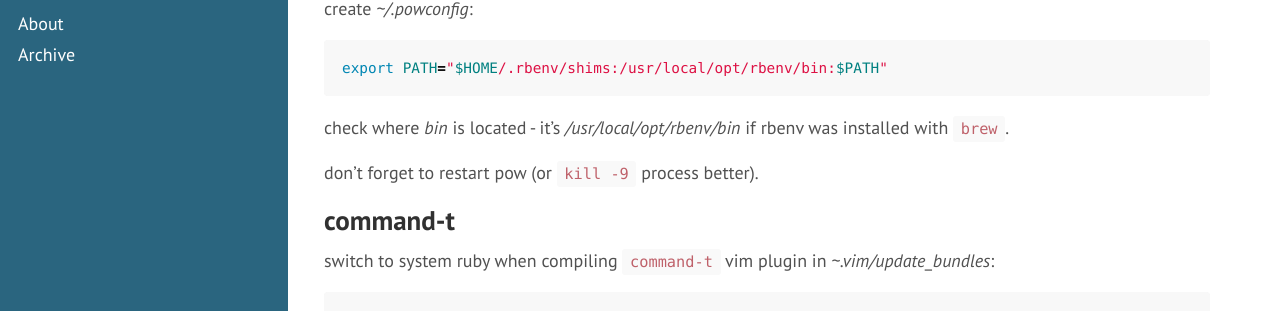
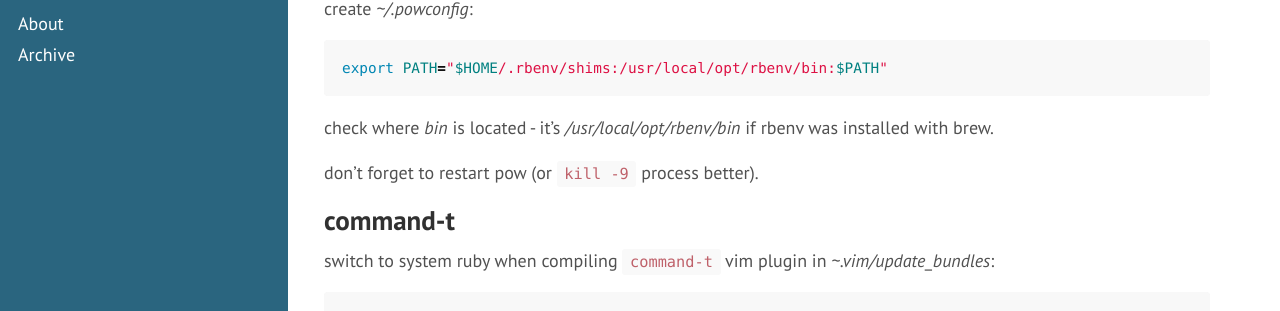
Before and after one commit to tap349/tap349.github.io, a Jekyll site: the page built from _posts/2016-03-30-rbenv.md, in a window 1280 px wide and 900 px high, scrolled down 1661 px. Shown: the part 144-455 px from the top of the window. Built offline with Jekyll 4.4.1, drawn with Linux system fonts in a browser that asks for light colours.

Commit message:
update 2016-03-31_10:52:54

````diff
--- a/_posts/2016-03-30-rbenv.md
+++ b/_posts/2016-03-30-rbenv.md
@@ -91,7 +91,7 @@ export PATH="$HOME/.rbenv/shims:/usr/local/opt/rbenv/bin:$PATH"
 ```
 
 check where _bin_ is located - it's _/usr/local/opt/rbenv/bin_ if
-rbenv was installed with `brew`.
+rbenv was installed with brew.
 
 don't forget to restart pow (or `kill -9` process better).
 
````
